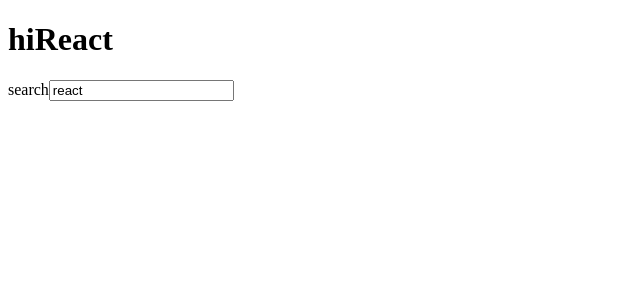
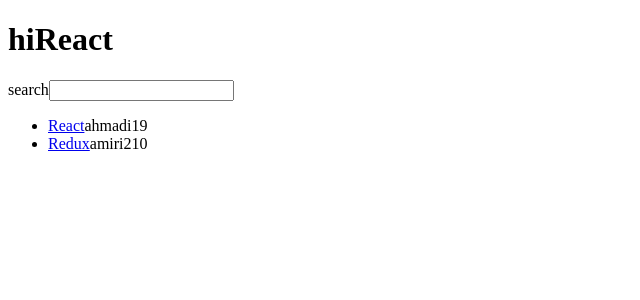
Before and after one commit to enbehzadi/stories, a React (Vite) app: page / in a window 1280 px wide. Shown: the top 300 px of the page, without its empty margins (0-640 px from the left). Built offline with nearby package versions, Linux system fonts and the light colour scheme.

Commit message:
usestate

```diff
--- a/src/App.jsx
+++ b/src/App.jsx
@@ -2,13 +2,15 @@
 import List from "./components/List";
 import Item from "./components/Item";
 import { useState } from "react";
+import { createContext, useEffect, useContext, useReducer } from 'react';
+
+import useStorageState from "./hooks/useStorageState";
+
 const title = "Hello Programmer";
 const welcome = {
   greeting: "hi",
   title: "React",
 };
-
-
 const App=()=> {
   const stories = [
     {
@@ -29,11 +31,18 @@
     },
   ];
 
-  const [searchTerm,setSearchTerm] =useState('react');
+
+  const [searchTerm,setSearchTerm] =useStorageState('search','');
   const handlerSearch=(event)=>{
     console.log(event.target.value);
     setSearchTerm(event.target.value);
   }
+
+
+
+  useEffect(() => {
+    localStorage.setItem("search",searchTerm);
+  }, [searchTerm])
 
   const searchedStories=stories.filter((story)=>
     story.title.includes(searchTerm));
@@ -49,7 +58,4 @@
     </div>
   );
 }
-
-
-
 export default App;
--- a/src/components/Search.jsx
+++ b/src/components/Search.jsx
@@ -1,4 +1,4 @@
-import { useState } from "react";
+import { useEffect, useState } from "react";
 
 const Search=(props)=>{
   //let searchTerm='';
@@ -11,6 +11,7 @@
     //searchTerm=event.target.value;
   }
 
+
   return(
     <div>
       <label htmlFor="search">search</label>
--- /dev/null
+++ b/src/hooks/useStorageState.jsx
@@ -0,0 +1,12 @@
+import { useEffect, useState } from "react"
+
+const useStorageState=(key,intialState)=>{
+    const [value,setvalue]=useState(localStorage.getItem(key)||intialState);
+
+    useEffect(()=>{
+        localStorage.setItem(key,value);
+
+    });
+    return [value,setvalue];
+}
+export default useStorageState;
```
